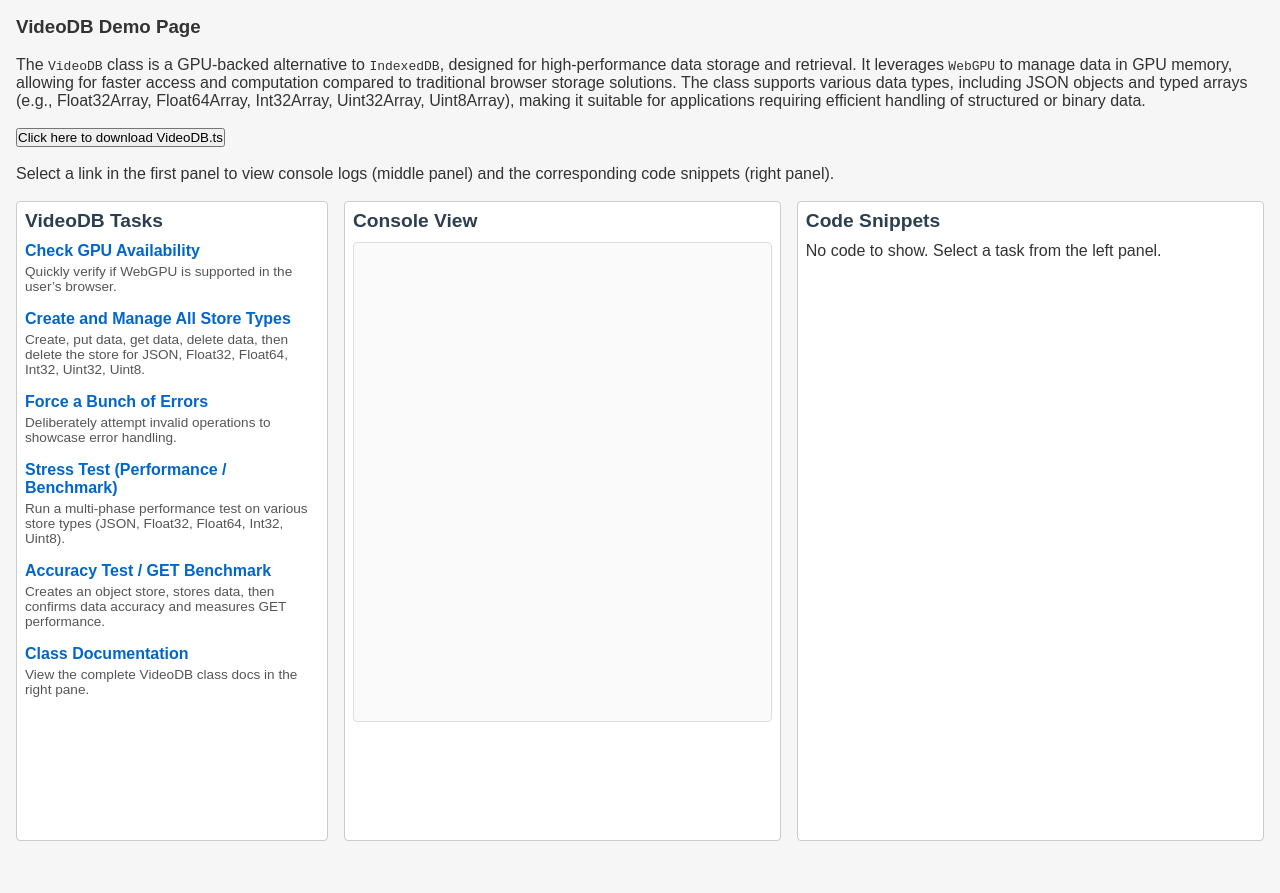
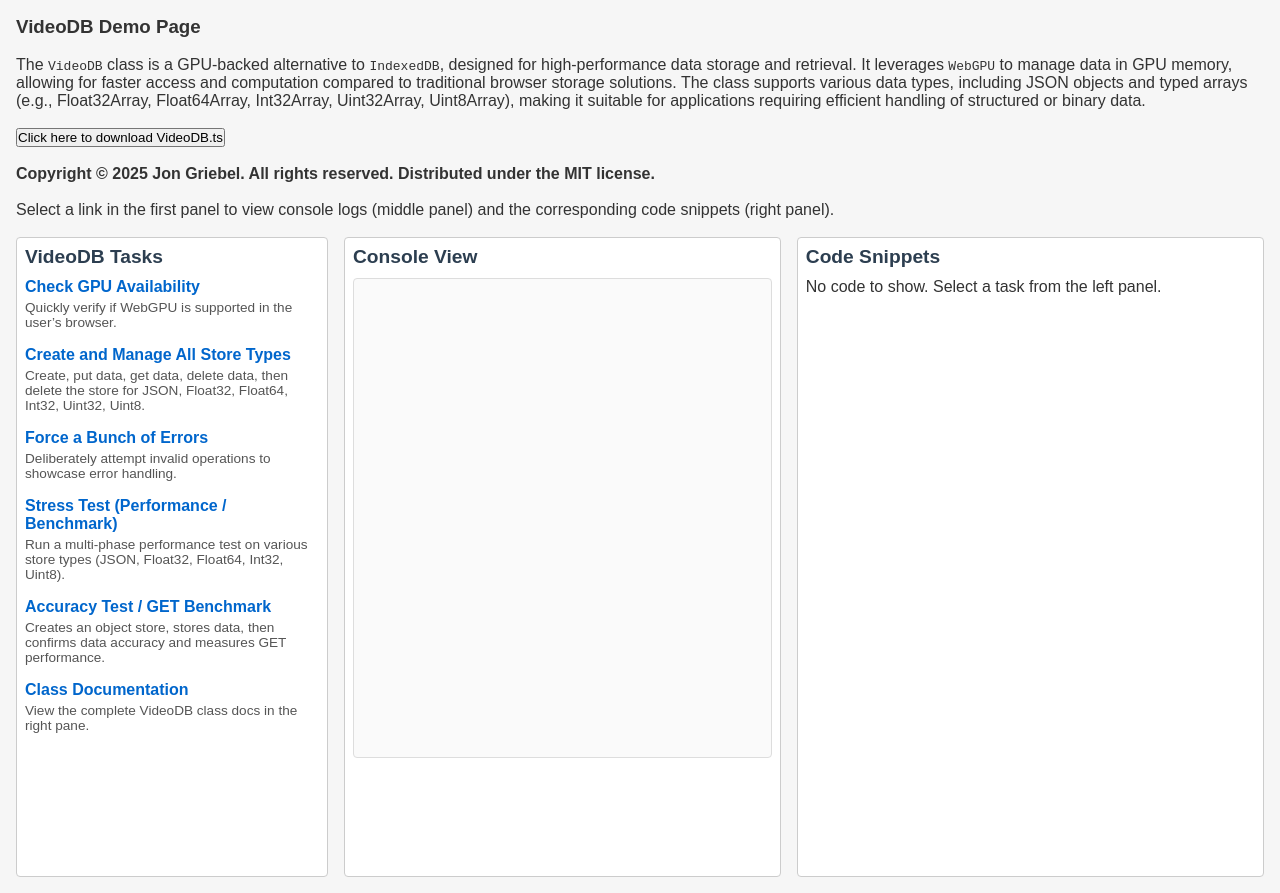
Before and after one commit to dgriebel2014/VideoDBProject, a website: page wwwroot/index.html in a window 1280 px wide. Before the commit the page ends 857 px from the top, so only its background shows below. Drawn offline with Linux system fonts and the light colour scheme.

Commit message:
copyright

```diff
--- a/wwwroot/index.html
+++ b/wwwroot/index.html
@@ -145,6 +145,8 @@
                 URL.revokeObjectURL(link.href);
             }
         </script>
+        <br /><br />
+        <b>Copyright © 2025 Jon Griebel. All rights reserved.  Distributed under the MIT license.</b>
     </p>
     <br />
     <p>
```
Also changed, not shown: wwwroot/js/VideoDB.js (+11 -0 lines), 1 other file.
